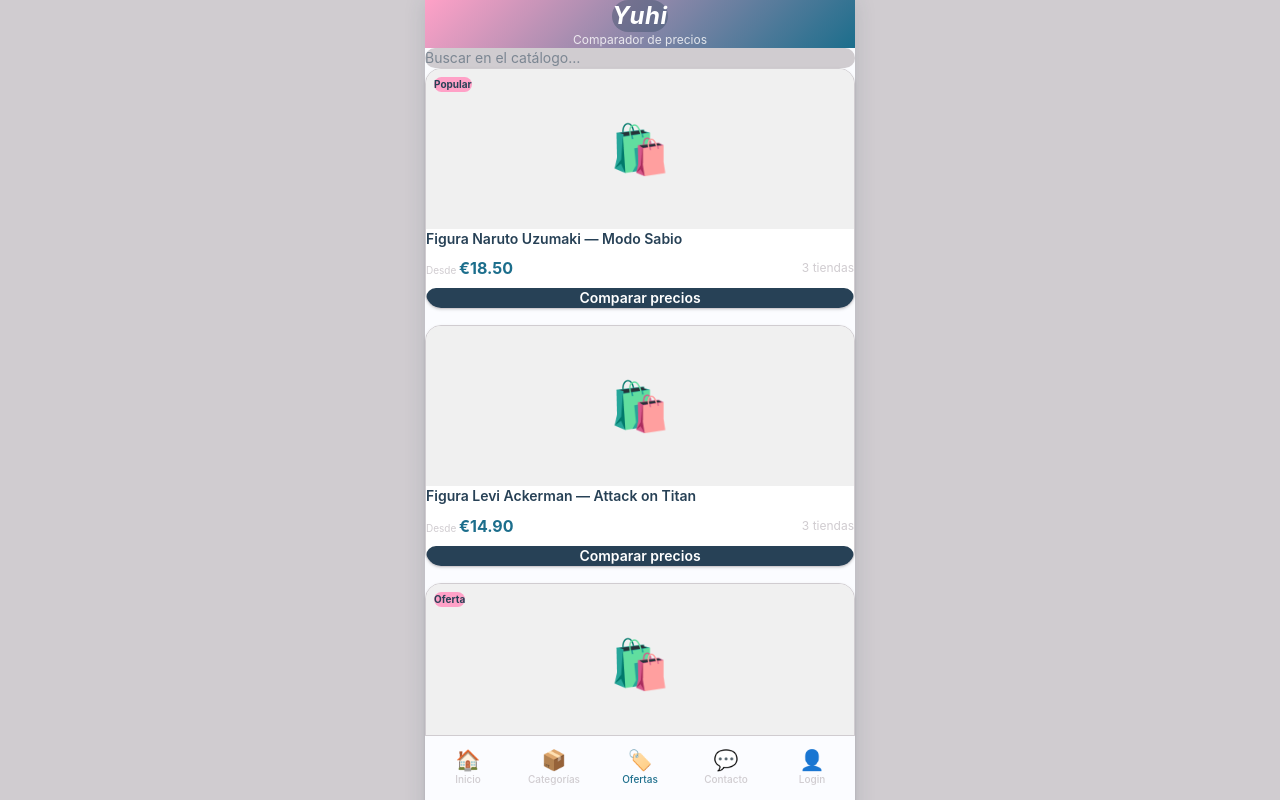
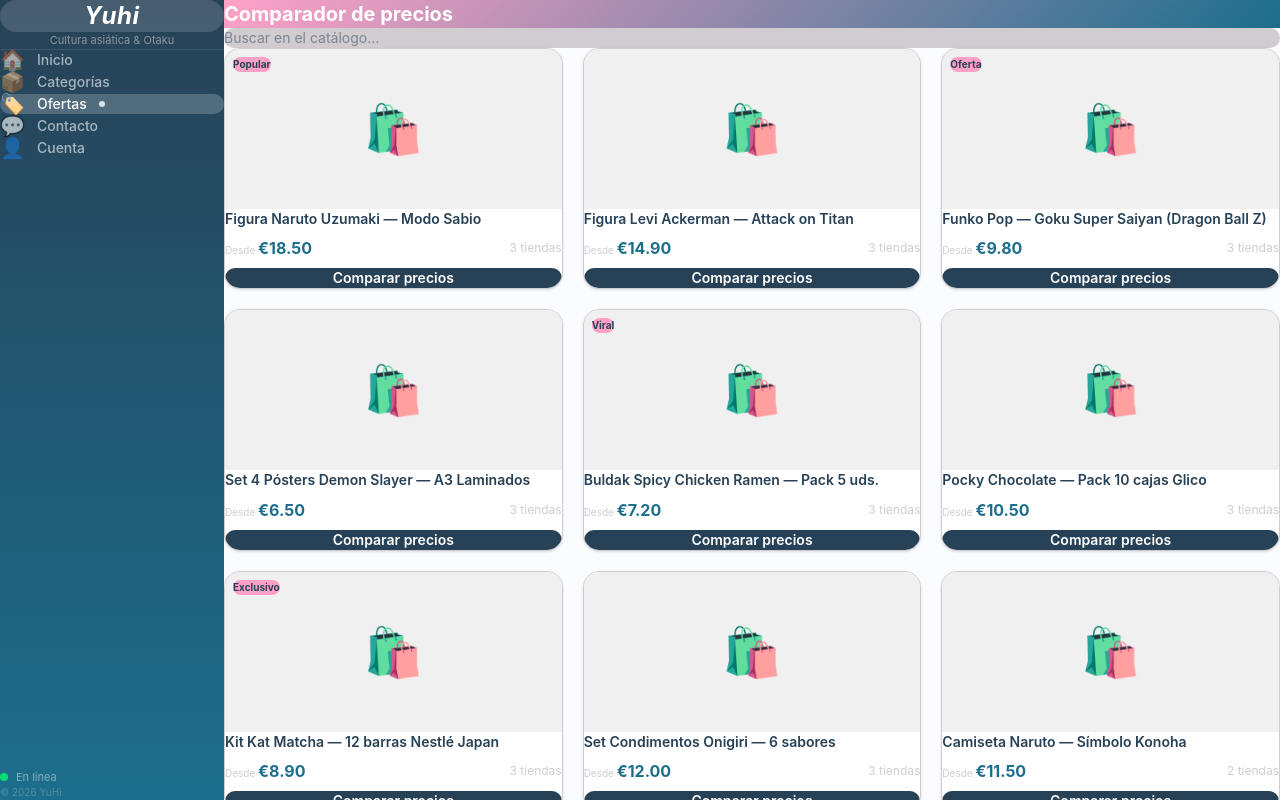
Before and after one commit to xmaarkz-png/Yuhi, a React (Vite) app: page /ofertas in a window 1280 px wide. Shown: the top 800 px of the page. Built offline with nearby package versions, Linux system fonts and the light colour scheme.

Commit message:
UI changes

```diff
--- a/src/App.jsx
+++ b/src/App.jsx
@@ -1,5 +1,6 @@
 import { BrowserRouter, Routes, Route } from "react-router-dom";
 import BottomNav from "./components/BottomNav";
+import Sidebar from "./components/Sidebar";
 import Inicio from "./pages/Inicio";
 import Categorias from "./pages/Categorias";
 import Ofertas from "./pages/Ofertas";
@@ -9,7 +10,9 @@ import Login from "./pages/Login";
 export default function App() {
   return (
     <BrowserRouter>
-      <div className="relative">
+      <div className="relative lg:flex lg:min-h-screen">
+        <Sidebar />
+        <div className="lg:flex-1 lg:min-w-0 min-h-screen" style={{ background: '#FBFCFF' }}>
           <Routes>
             <Route path="/" element={<Inicio />} />
             <Route path="/categorias" element={<Categorias />} />
@@ -17,6 +20,7 @@ export default function App() {
             <Route path="/contacto" element={<Contacto />} />
             <Route path="/login" element={<Login />} />
           </Routes>
+        </div>
         <BottomNav />
       </div>
     </BrowserRouter>
--- a/src/components/BottomNav.jsx
+++ b/src/components/BottomNav.jsx
@@ -13,7 +13,7 @@ export default function BottomNav() {
 
   return (
     <nav
-      className="fixed bottom-0 left-1/2 -translate-x-1/2 w-full max-w-[430px] z-50"
+      className="fixed bottom-0 left-1/2 -translate-x-1/2 w-full max-w-[430px] z-50 lg:hidden"
       style={{ background: '#FBFCFF', borderTop: '1px solid #D0CCD0' }}
     >
       <div className="flex items-center justify-around h-16">
--- a/src/components/Header.jsx
+++ b/src/components/Header.jsx
@@ -3,21 +3,24 @@ import { Link } from 'react-router-dom';
 export default function Header({ subtitle }) {
   return (
     <header
-      className="px-4 pt-10 pb-6 text-center"
+      className="px-4 pt-10 pb-6 text-center lg:flex lg:items-center lg:px-10 lg:pt-5 lg:pb-5 lg:text-left"
       style={{ background: 'linear-gradient(135deg,#FFA1C7 0%,#1C6E8C 100%)' }}
     >
-      <Link to="/" className="inline-block">
+      {/* Logo — mobile only; sidebar shows it on desktop */}
+      <Link to="/" className="inline-block lg:hidden">
         <div
           className="inline-flex items-center justify-center rounded-2xl px-6 py-2"
           style={{ background: 'rgba(39,65,86,0.35)' }}
         >
-          <span className="text-white font-bold text-2xl italic tracking-wide">
-            Yuhi
-          </span>
+          <span className="text-white font-bold text-2xl italic tracking-wide">Yuhi</span>
         </div>
       </Link>
-      {subtitle && (
-        <p className="text-white/80 text-xs mt-2">{subtitle}</p>
+      {subtitle ? (
+        <p className="text-white/80 text-xs mt-2 lg:mt-0 lg:text-xl lg:font-bold lg:text-white">
+          {subtitle}
+        </p>
+      ) : (
+        <p className="hidden lg:block text-white text-xl font-bold italic">Bienvenido</p>
       )}
     </header>
   );
--- /dev/null
+++ b/src/components/Sidebar.jsx
@@ -0,0 +1,75 @@
+import { Link, useLocation } from 'react-router-dom';
+
+const NAV_ITEMS = [
+  { path: '/',           label: 'Inicio',     icon: '🏠' },
+  { path: '/categorias', label: 'Categorías', icon: '📦' },
+  { path: '/ofertas',    label: 'Ofertas',    icon: '🏷️' },
+  { path: '/contacto',   label: 'Contacto',   icon: '💬' },
+  { path: '/login',      label: 'Cuenta',     icon: '👤' },
+];
+
+export default function Sidebar() {
+  const { pathname } = useLocation();
+
+  return (
+    <aside
+      className="hidden lg:flex flex-col sticky top-0 h-screen shrink-0 w-56 z-50"
+      style={{ background: 'linear-gradient(180deg,#274156 0%,#1C6E8C 100%)' }}
+    >
+      {/* Logo */}
+      <div className="px-6 pt-8 pb-5">
+        <Link
+          to="/"
+          className="flex items-center justify-center rounded-2xl px-5 py-2.5 w-full"
+          style={{ background: 'rgba(255,255,255,0.15)' }}
+        >
+          <span className="text-white font-bold text-2xl italic tracking-wide">Yuhi</span>
+        </Link>
+        <p className="text-center text-[11px] mt-2" style={{ color: 'rgba(255,255,255,0.45)' }}>
+          Cultura asiática &amp; Otaku
+        </p>
+      </div>
+
+      {/* Divider */}
+      <div className="mx-5 mb-3" style={{ height: '1px', background: 'rgba(255,255,255,0.1)' }} />
+
+      {/* Nav items */}
+      <nav className="flex flex-col gap-0.5 px-3 flex-1">
+        {NAV_ITEMS.map(({ path, label, icon }) => {
+          const active =
+            pathname === path || (path !== '/' && pathname.startsWith(path));
+          return (
+            <Link
+              key={path}
+              to={path}
+              className="flex items-center gap-3 px-4 py-3 rounded-2xl transition-all"
+              style={
+                active
+                  ? { background: 'rgba(255,255,255,0.2)', color: '#fff' }
+                  : { color: 'rgba(255,255,255,0.6)' }
+              }
+            >
+              <span className="text-xl leading-none">{icon}</span>
+              <span className="text-sm font-medium">{label}</span>
+              {active && (
+                <span
+                  className="ml-auto w-1.5 h-1.5 rounded-full"
+                  style={{ background: 'rgba(255,255,255,0.8)' }}
+                />
+              )}
+            </Link>
+          );
+        })}
+      </nav>
+
+      {/* Footer */}
+      <div className="px-6 py-5">
+        <div className="flex items-center gap-2 mb-1">
+          <span className="w-2 h-2 rounded-full bg-green-400 block" />
+          <span className="text-[11px]" style={{ color: 'rgba(255,255,255,0.45)' }}>En línea</span>
+        </div>
+        <p className="text-[10px]" style={{ color: 'rgba(255,255,255,0.22)' }}>© 2026 YuHi</p>
+      </div>
+    </aside>
+  );
+}
--- a/src/index.css
+++ b/src/index.css
@@ -30,3 +30,11 @@ body {
   position: relative;
   box-shadow: 0 0 20px rgba(39,65,86,0.15);
 }
+
+@media (min-width: 1024px) {
+  #root {
+    max-width: 100%;
+    margin: 0;
+    box-shadow: none;
+  }
+}
--- a/src/pages/Categorias.jsx
+++ b/src/pages/Categorias.jsx
@@ -18,11 +18,11 @@ export default function Categorias() {
   const products = getByCategory(activecat);
 
   return (
-    <div className="pb-20 min-h-screen" style={{ background: "#FBFCFF" }}>
+    <div className="pb-20 min-h-screen lg:pb-12" style={{ background: "#FBFCFF" }}>
       <Header />
 
       {/* Tab bar */}
-      <div className="flex gap-2 px-4 pt-4 overflow-x-auto no-scrollbar">
+      <div className="flex gap-2 px-4 pt-4 overflow-x-auto no-scrollbar lg:max-w-6xl lg:mx-auto lg:px-10 lg:pt-6 lg:gap-3">
         {CATEGORIES.map((cat) => (
           <button
             key={cat.id}
@@ -39,7 +39,7 @@ export default function Categorias() {
         ))}
       </div>
 
-      <div className="px-4 pt-4 flex flex-col gap-4">
+      <div className="px-4 pt-4 flex flex-col gap-4 lg:grid lg:grid-cols-3 lg:gap-5 lg:max-w-6xl lg:mx-auto lg:px-10 lg:pb-8">
         {products.map((product) => {
           const cheapest = getCheapestPrice(product);
           return (
--- a/src/pages/Contacto.jsx
+++ b/src/pages/Contacto.jsx
@@ -7,14 +7,15 @@ export default function Contacto() {
   const change = (e) => setForm({ ...form, [e.target.name]: e.target.value });
 
   return (
-    <div className="pb-20 min-h-screen" style={{ background: "#FBFCFF" }}>
+    <div className="pb-20 min-h-screen lg:pb-12" style={{ background: "#FBFCFF" }}>
       <Header />
 
-      <div className="px-4 pt-5">
-        <h2 className="text-base font-semibold mb-4" style={{ color: "#274156" }}>Contacto</h2>
+      <div className="px-4 pt-5 lg:max-w-4xl lg:mx-auto lg:px-10 lg:pt-8">
+        <h2 className="text-base font-semibold mb-4 lg:text-xl lg:mb-8" style={{ color: "#274156" }}>Contacto</h2>
 
+        <div className="lg:grid lg:grid-cols-2 lg:gap-12 lg:items-start">
         {/* Info */}
-        <div className="flex flex-col gap-3 mb-6">
+        <div className="flex flex-col gap-3 mb-6 lg:mb-0">
           {[
             { icon: "📞", label: "Telefono", value: "+34 123 456 789" },
             { icon: "📍", label: "Direccion", value: "Calle Yuhi, 12, Zaragoza" },
@@ -30,6 +31,7 @@ export default function Contacto() {
           ))}
         </div>
 
+        <div>
         {sent ? (
           <div className="flex flex-col items-center py-12 gap-3 text-center">
             <span className="text-5xl">✅</span>
@@ -75,6 +77,8 @@ export default function Contacto() {
             </button>
           </form>
         )}
+        </div>
+        </div>
       </div>
     </div>
   );
--- a/src/pages/Login.jsx
+++ b/src/pages/Login.jsx
@@ -22,10 +22,11 @@ export default function Login() {
   };
 
   return (
-    <div className="pb-20 min-h-screen" style={{ background: "#FBFCFF" }}>
+    <div className="pb-20 min-h-screen lg:pb-0 lg:flex lg:flex-col" style={{ background: "#FBFCFF" }}>
       <Header />
 
-      <div className="px-4 pt-10 flex flex-col gap-3">
+      <div className="px-4 pt-10 flex flex-col gap-3 lg:flex-1 lg:flex lg:items-center lg:justify-center">
+        <div className="flex flex-col gap-3 w-full lg:bg-white lg:rounded-3xl lg:shadow-xl lg:px-10 lg:py-10 lg:max-w-sm">
         <input
           type="text"
           name="usuario"
@@ -63,6 +64,7 @@ export default function Login() {
         >
           Registro
         </button>
+        </div>
       </div>
     </div>
   );
--- a/src/pages/Ofertas.jsx
+++ b/src/pages/Ofertas.jsx
@@ -16,10 +16,10 @@ function ComparisonView({ product }) {
   const cheapestIdx = sorted.findIndex((s) => s.inStock);
 
   return (
-    <div className="pb-20 min-h-screen" style={{ background: "#FBFCFF" }}>
+    <div className="pb-20 min-h-screen lg:pb-12" style={{ background: "#FBFCFF" }}>
       <Header subtitle="Comparador de precios" />
 
-      <div className="px-4 pt-4">
+      <div className="px-4 pt-4 lg:max-w-5xl lg:mx-auto lg:px-10 lg:pt-6">
         {/* Back */}
         <button
           onClick={() => navigate(-1)}
@@ -29,8 +29,9 @@ function ComparisonView({ product }) {
           ← Volver
         </button>
 
+        <div className="lg:flex lg:gap-10 lg:items-start">
         {/* Product card */}
-        <div className="bg-white rounded-2xl overflow-hidden shadow-sm mb-5" style={{ border: "1px solid #D0CCD0" }}>
+        <div className="bg-white rounded-2xl overflow-hidden shadow-sm mb-5 lg:mb-0 lg:w-72 lg:shrink-0" style={{ border: "1px solid #D0CCD0" }}>
           <div className="relative w-full h-52" style={{ background: "#f0f0f0" }}>
             {product.image ? (
               <img src={product.image} alt={product.title} className="w-full h-full object-cover" />
@@ -55,6 +56,7 @@ function ComparisonView({ product }) {
         </div>
 
         {/* Store comparison list */}
+        <div className="lg:flex-1">
         <p className="text-xs font-bold uppercase tracking-widest mb-3" style={{ color: "#1C6E8C" }}>
           Tiendas disponibles
         </p>
@@ -119,8 +121,8 @@ function ComparisonView({ product }) {
               </div>
             );
           })}
-        </div>
-      </div>
+        </div>        </div>
+        </div>      </div>
     </div>
   );
 }
@@ -133,10 +135,10 @@ function CatalogBrowse() {
   const results = searchCatalog(query);
 
   return (
-    <div className="pb-20 min-h-screen" style={{ background: "#FBFCFF" }}>
+    <div className="pb-20 min-h-screen lg:pb-12" style={{ background: "#FBFCFF" }}>
       <Header subtitle="Comparador de precios" />
 
-      <div className="px-4 pt-4">
+      <div className="px-4 pt-4 lg:max-w-6xl lg:mx-auto lg:px-10 lg:pt-6">
         {/* Search within catalog */}
         <div className="flex gap-2 mb-5">
           <input
@@ -165,7 +167,7 @@ function CatalogBrowse() {
             <p className="text-sm" style={{ color: "#1C6E8C" }}>Prueba con otro término</p>
           </div>
         ) : (
-          <div className="flex flex-col gap-4">
+          <div className="flex flex-col gap-4 lg:grid lg:grid-cols-3 lg:gap-5">
             {results.map((product) => {
               const cheapest = getCheapestPrice(product);
               return (
```
Also changed, not shown: src/pages/Inicio.jsx (+9 -9 lines). Lines whose indentation alone changed are shown as unchanged.
